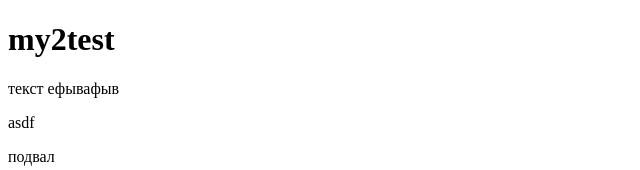
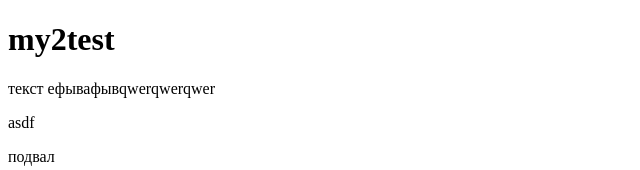
Before and after one commit to aminaev163/my2test, a plain HTML site: page index.html in a window 1280 px wide. Shown: the top 170 px of the page, without its empty margins (0-640 px from the left). Drawn offline with Linux system fonts and the light colour scheme.

Commit message:
first commit

```diff
--- a/index.html
+++ b/index.html
@@ -8,7 +8,7 @@
 <body>
 
 	<h1>my2test</h1>
-	<p>текст ефывафыв</p>
+	<p>текст ефывафывqwerqwerqwer</p>
 	<p>asdf</p>
 	<footer>подвал <footer>
 
```
